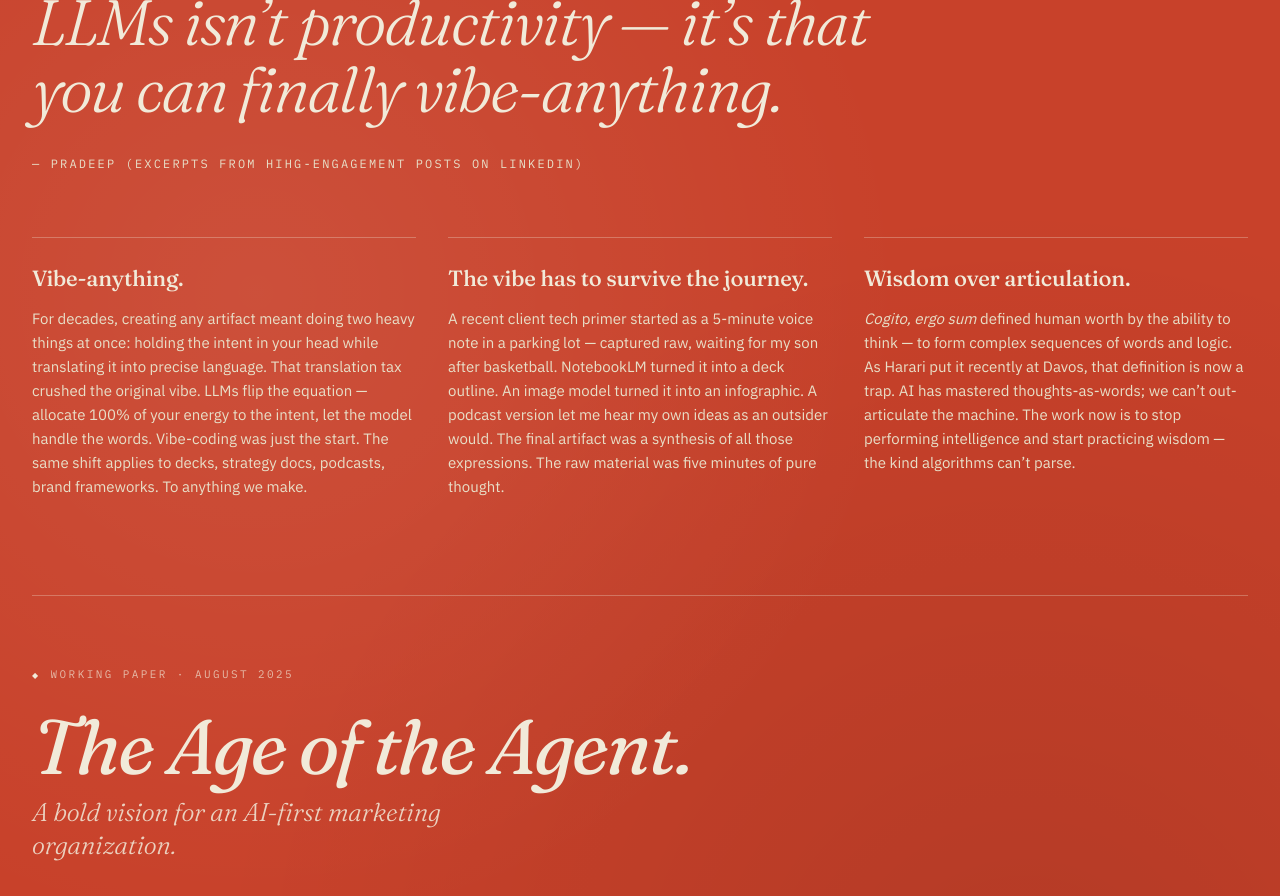
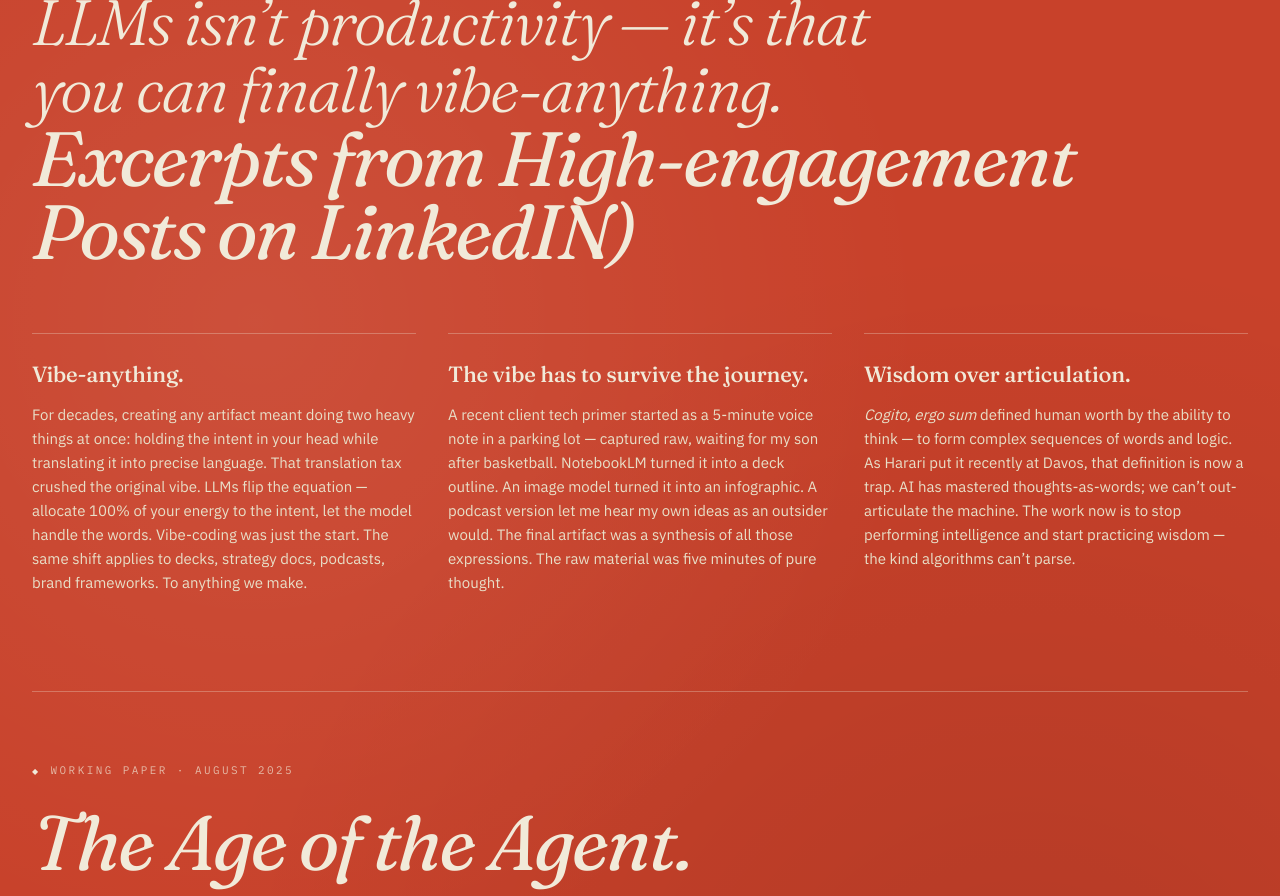
Before and after one commit to pradeepananth-cyber/pradeep-ananth-resume, a React (Vite) app: page / in a window 1280 px wide. Shown: the part 8020-8916 px from the top of the page. Built offline with nearby package versions, Linux system fonts and the light colour scheme.

Commit message:
POV update

```diff
--- a/src/pradeep_ananth.jsx
+++ b/src/pradeep_ananth.jsx
@@ -315,7 +315,7 @@ export default function PradeepResume() {
           <p className="pov-quote">
             The most liberating thing about LLMs isn&rsquo;t productivity &mdash; it&rsquo;s that you can finally vibe-anything.
           </p>
-          <div className="pov-attr">&mdash; Pradeep (Excerpts from Hihg-engagement Posts on LinkedIN)</div>
+          <div className="pov-feature-title">Excerpts from High-engagement Posts on LinkedIN)</div>
 
           <div className="pov-grid">
             <PovCard h="Vibe-anything."
```
